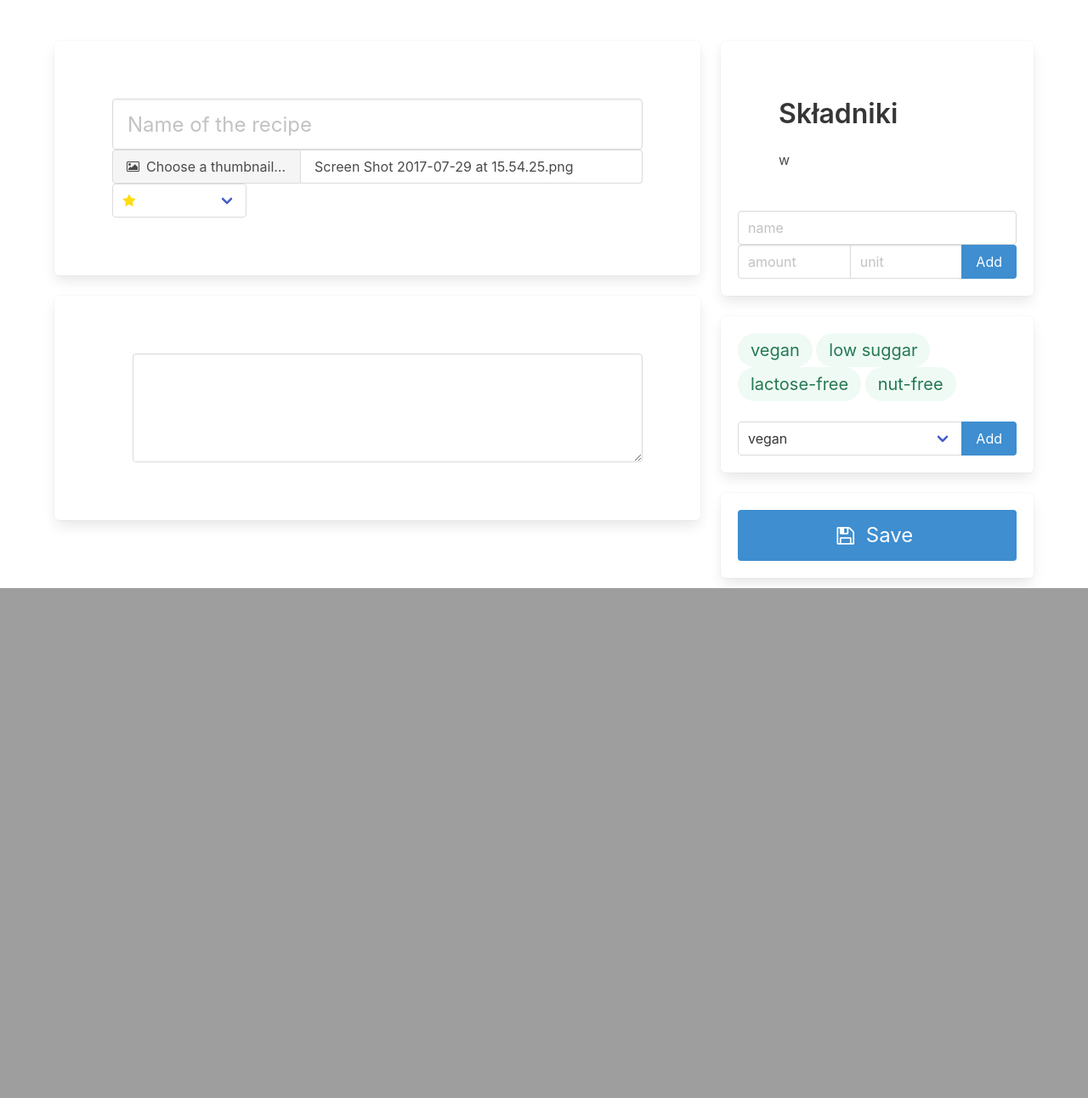
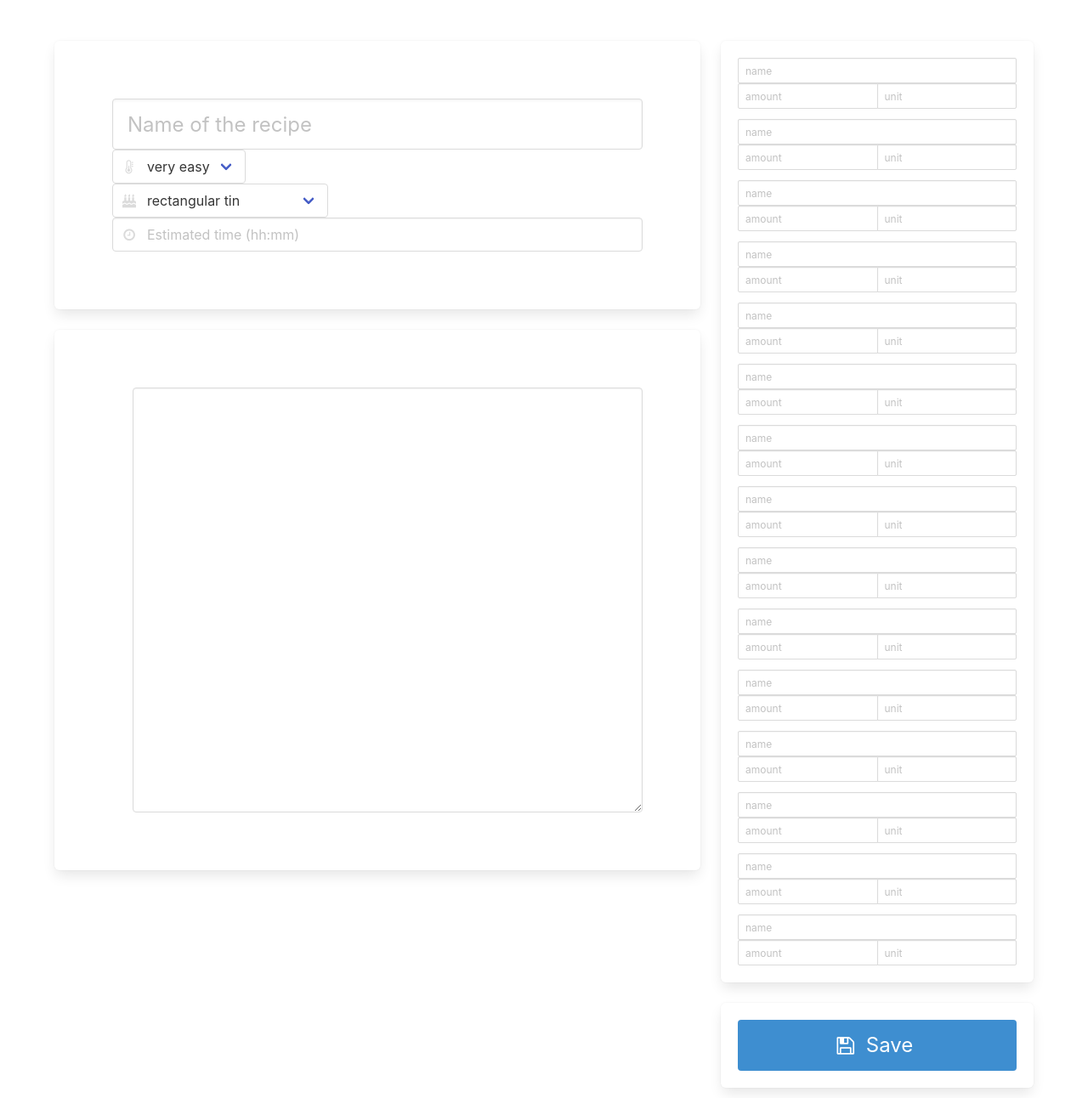
Before and after one commit to Marwyk2003/tasty-tracker, a Flask app: template app/templates/recipe_form.html in a window 1280 px wide. Shown: the part 936-2228 px from the top of the page at 85% size. Before the commit the page ends 1628 px from the top, so only its background shows below. Run offline with Flask 3, Linux system fonts and the light colour scheme; the template is opened without the code that fills it, so the values that code supplies are empty; some libraries are stand-ins or nearby versions.

Commit message:
Modify recipe and form templates, fnish extracting data from form

```diff
--- a/app/app.py
+++ b/app/app.py
@@ -34,10 +34,13 @@ def edit(rid):
         vm = RecipeForm(db)
         vm.name = request.form.get('vm_name')
         vm.difficulty = request.form.get('vm_difficulty')
-        vm.img = request.form.get('vm_img')
+        vm.utensil = request.form.get('vm_utensil')
         vm.body = request.form.get('vm_body')
-        vm.tags = request.form.getlist('vm_tags')
-        vm.constraints = request.form.getlist('vm_constraints')
+        vm.recipes = []
+        for x in range(15):
+            vm.ingredients += [[request.form.get(f'vm_ingredient_name_{x}'),
+                                request.form.get(f'vm_ingredient_amount_{x}'),
+                                request.form.get(f'vm_ingredient_unit_{x}')]]
         vm.save()
         return redirect(url_for('recipe', rid=rid))
 
--- a/app/templates/recipe_form.html
+++ b/app/templates/recipe_form.html
@@ -31,44 +31,52 @@
                 <div class="box">
                     <section class="section">
                         <input name="vm_name" class="input is-large" type="text" placeholder="Name of the recipe">
-                        <div class="file has-name is-fullwidth">
-                            <label class="file-label">
-                                <input class="file-input" type="file" name="resume">
-                                <span class="file-cta">
-                          <span class="file-icon">
-                            <i class="fa fa-image"></i>
-                          </span>
-                          <span class="file-label">
-                            Choose a thumbnail…
-                          </span>
-                        </span>
-                                <span class="file-name">
-                          Screen Shot 2017-07-29 at 15.54.25.png
-                        </span>
-                            </label>
-                        </div>
+
                         <div class="control has-icons-left">
                             <div class="select">
                                 <select name="vm_difficulty">
-                                    <option selected></option>
-                                    <option>Very Easy</option>
-                                    <option>Easy</option>
-                                    <option>Medium</option>
-                                    <option>Hard</option>
-                                    <option>Very Hard</option>
+                                    <option selected>very easy</option>
+                                    <option>easy</option>
+                                    <option>medium</option>
+                                    <option>hard</option>
+                                    <option>very Hard</option>
                                 </select>
                             </div>
-                            <p class="icon is-small is-left">
-                                <i class="fa fa-star" style="color: #ffdb0f;"></i>
+                            <p class="icon is-left">
+                                <i class="fa fa-thermometer-half"></i>
                             </p>
                         </div>
+
+                        <div class="control has-icons-left">
+                            <div class="select">
+                                <select name="vm_utensil">
+                                    <option selected>rectangular tin</option>
+                                    <option>round tin</option>
+                                    <option>round tin with chimney</option>
+                                    <option>ovenproof dish</option>
+                                    <option>tart tin</option>
+                                    <option>muffin tin</option>
+                                    <option>loaf tin</option>
+                                </select>
+                            </div>
+                            <p class="icon is-left">
+                                <i class="fa fa-birthday-cake"></i>
+                            </p>
+                        </div>
+
+                        <div class="control has-icons-left">
+                            <input class="input" type="text" required pattern="[0-9]{2}:[0-9]{2}"
+                                   placeholder="Estimated time (hh:mm)">
+                            <span class="icon is-left">
+                                <i class="fa fa-clock-o"></i>
+                            </span>
+                        </div>
                     </section>
-
                 </div>
                 <div class="box">
                     <section class="section">
                         <p class="subtitle pl-5">
-                            <textarea name="vm_body" class="textarea">{{ vm.body }}</textarea>
+                            <textarea name="vm_body" class="textarea" style="min-height: 500px;">{{ '\n\n'.join(vm.body) }}</textarea>
                         </p>
                     </section>
                 </div>
@@ -76,66 +84,22 @@
             <div class="column is-one-third">
                 <div class="box">
                     <div class="content">
-                        <section class="section">
-                            <h1 class="title">Składniki</h1>
-                            <table>
-                                <tbody>
-                                {% for ing in ingredients %}
-                                <tr>
-                                    <td>{{ing[0]}}</td>
-                                    <td>{{ing[1]}} {{ing[2]}}</td>
-                                </tr>
-                                {% endfor %}
-                                </tbody>
-                            </table>w
-                        </section>
+                        {% for x in range(15) %}
                         <div class="control">
-                            <input name="vm_ingredient_name" class="input is-expanded" type="text" placeholder="name">
+                            <input name="vm_ingredient_name_{{ x }}" class="input is-expanded is-small" type="text"
+                                   placeholder="name" value="{{ vm.ingredients[x][0] }}">
                         </div>
                         <div class="field has-addons">
                             <div class="control">
-                                <input name="vm_ingredient_amount" class="input" type="text" placeholder="amount">
+                                <input name="vm_ingredient_amount_{{ x }}" class="input is-small" type="text"
+                                       placeholder="amount" value="{{ vm.ingredients[x][1] }}">
                             </div>
                             <div class="control">
-                                <input name="vm_ingredient_unit" class="input" type="text" placeholder="unit">
-                            </div>
-                            <div class="control">
-                                <a class="button is-info">
-                                    Add
-                                </a>
+                                <input name="vm_ingredient_unit_{{ x }}" class="input is-small" type="text"
+                                       placeholder="unit" value="{{ vm.ingredients[x][2] }}">
                             </div>
                         </div>
-                    </div>
-                </div>
-                <div class="box">
-                    <div class="content"
-                    >            <span class="tag is-success is-light is-rounded is-large"
-                    >vegan</span
-                    >
-                        <span class="tag is-success is-light is-rounded is-large"
-                        >low suggar</span
-                        >
-                        <span class="tag is-success is-light is-rounded is-large"
-                        >lactose-free</span
-                        >
-                        <span class="tag is-success is-light is-rounded is-large"
-                        >nut-free</span
-                        >
-                    </div>
-                    <div class="field has-addons">
-                        <div class="control is-expanded">
-                            <div class="select is-fullwidth">
-                                <select>
-                                    <option>vegan</option>
-                                    <option>low suggar</option>
-                                </select>
-                            </div>
-                        </div>
-                        <div class="control">
-                            <a class="button is-info">
-                                Add
-                            </a>
-                        </div>
+                        {% endfor %}
                     </div>
                 </div>
                 <div class="box">
```
Also changed, not shown: app/templates/recipe.html (+19 -7 lines), app/viewmodels/Recipe.py (+18 -7 lines), app/viewmodels/RecipeForm.py (+4 -8 lines).
